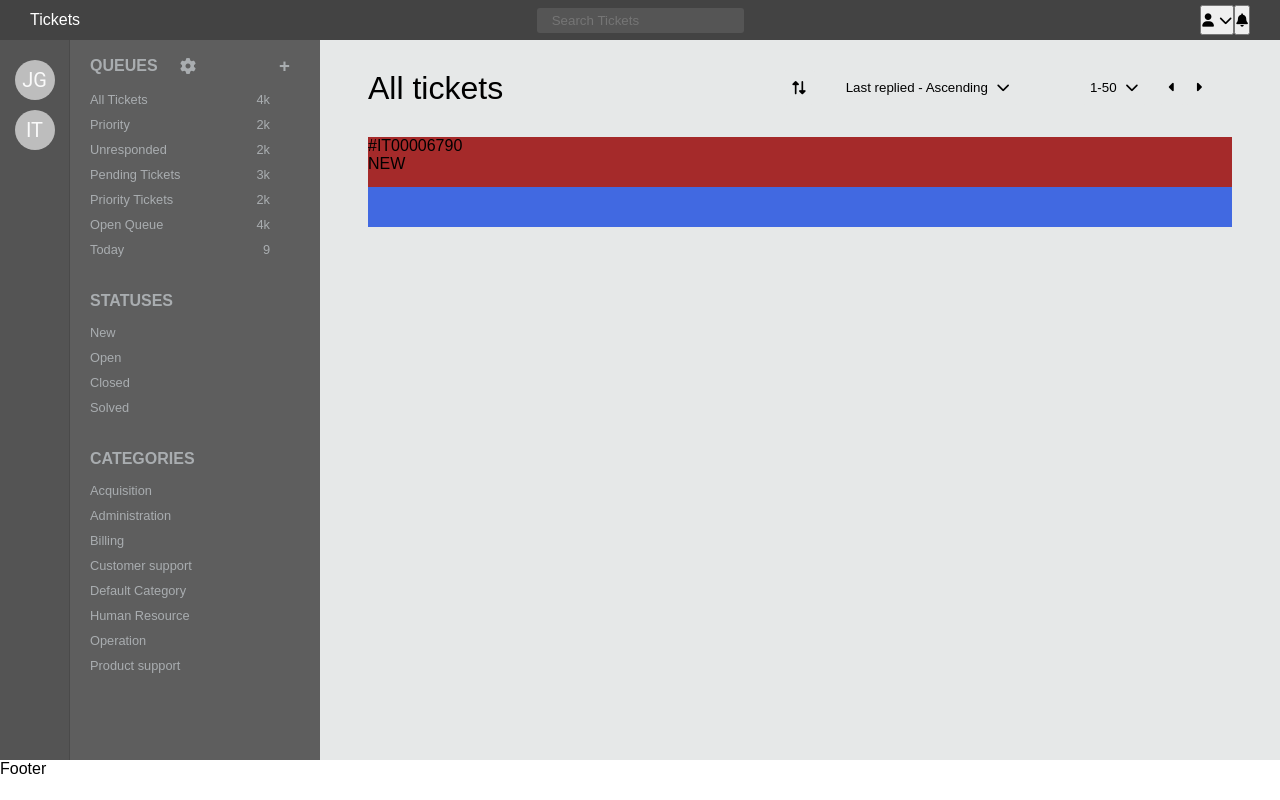
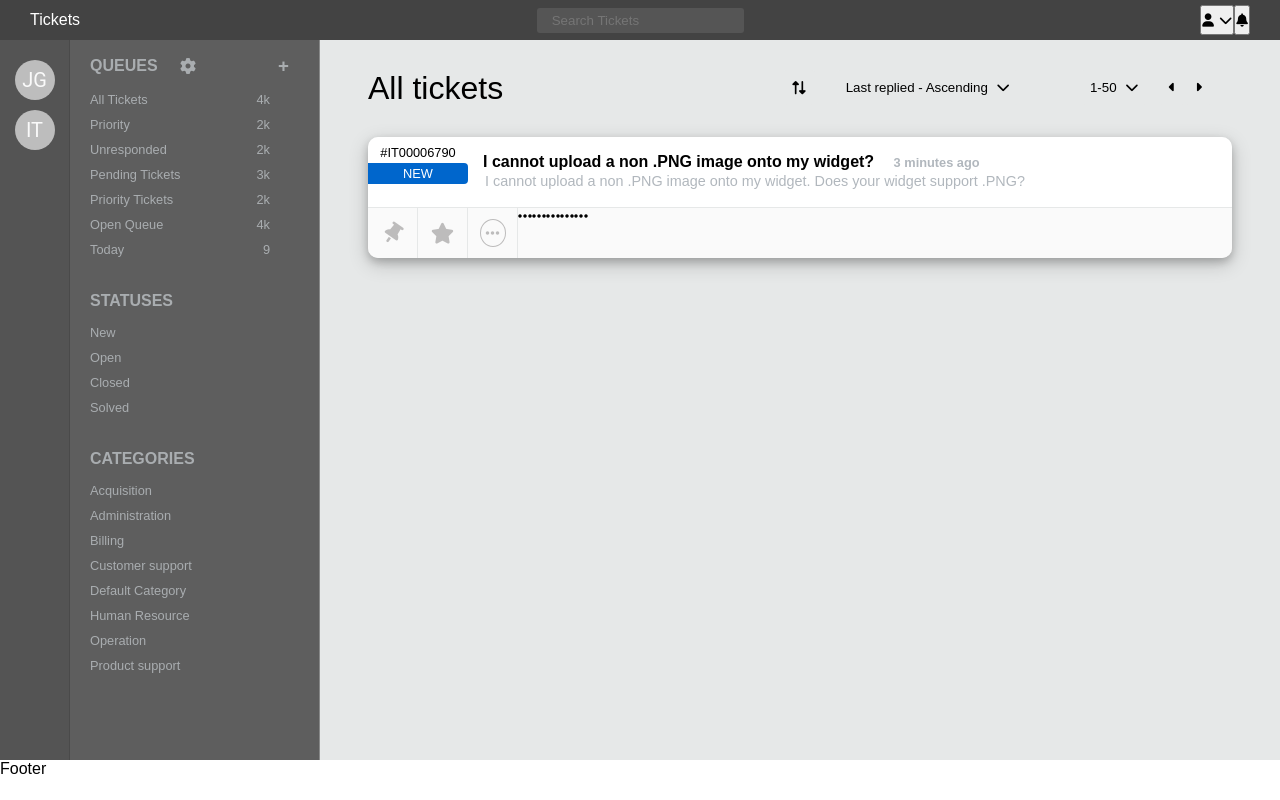
Before and after one commit to josipq97/ticket, a React (Create React App) app: page / in a window 1280 px wide. Built offline with nearby package versions, Linux system fonts and the light colour scheme.

Commit message:
finishing ticket item

```diff
--- a/src/components/MainContent/Ticket/Ticket.css
+++ b/src/components/MainContent/Ticket/Ticket.css
@@ -1,13 +1,89 @@
 .Ticket__container{
     width: 90%;
+    box-shadow: 0 4px 8px 0 rgba(0, 0, 0, 0.2), 0 6px 20px 0 rgba(0, 0, 0, 0.19);
+    border-radius: 10px;
 }
 
 .Ticket__top{
-    background-color: brown;
-    height: 50px;
+    background-color: #ffffff;
+    height: 70px;
+    border-bottom: 1px solid #e6e8e8;
+    border-top-left-radius: 10px;
+    border-top-right-radius: 10px;
+    display: flex;
+}
+.Ticket__id__container{
+    display: flex;
+    flex-direction: column;
+    width: 100px;
+    margin-top: 5px;
+}
+
+.Ticket__top__id{
+    font-size: 0.8em;
+    text-align: center;
+    padding: 3px 0px;
+}
+.Ticket__top__status{
+    font-size: 0.8em;
+    background-color: #0066cc;
+    color: white;
+    text-align: center;
+    padding: 3px 0px;
+    border-top-right-radius: 4px;
+    border-bottom-right-radius: 4px;
+}
+
+.Ticket__text__container{
+    margin-left: 15px;
+    display: flex;
+    flex-direction: column;
+    justify-content: center;
+}
+.Ticket__top__subject{
+    font-weight: bold;
+
+}
+.Ticket__top__subject span{
+    font-size: 0.8em;
+    color: #b1b7bd;
+    margin-left: 15px;
+    font-weight: 550;
+    align-self: center;
+}
+.Ticket__top__description{
+    font-size: 0.9em;
+    color: #b1b7bd;
+    padding: 2px;
 }
 
 .Ticket__bottom{
-    background-color: royalblue;
-    height: 40px;
+    display: flex;
+    background-color: #fafafa;
+    height: 50px;
+    border-bottom-left-radius: 10px;
+    border-bottom-right-radius: 10px;
 }
+
+.pinned, .favourite, .more{
+    display: flex;
+    justify-content: center;
+    align-items: center;
+    width: 50px;
+    box-sizing: border-box;
+    border-right: 1px solid #e6e8e8;
+    height: 100%;
+    color: #bdbcbc;
+}
+.more i{
+    border: 1px solid #bdbcbc;
+    border-radius: 50%;
+    padding: 5px;
+}
+.pinned i{
+    font-size: 1.3em;
+    transform: rotate(35deg)
+}
+.favourite i{
+    font-size: 1.3em;
+}
--- a/src/components/MainContent/Ticket/Ticket.js
+++ b/src/components/MainContent/Ticket/Ticket.js
@@ -5,17 +5,40 @@ const Ticket = () => {
     return (
         <div className="Ticket__container">
             <div className="Ticket__top">
-                <div className="id">
+                <div className="Ticket__id__container">
                     <p className="Ticket__top__id">#IT00006790</p>
                     <p className="Ticket__top__status">NEW</p>
                 </div>
-                <div className="text">
-
-
+                <div className="Ticket__text__container">
+                    <p className="Ticket__top__subject">I cannot upload a non .PNG image onto my widget? <span className="Ticket__top__subject__time">3 minutes ago</span></p>
+                    <p className="Ticket__top__description">I cannot upload a non .PNG image onto my widget. Does your widget support .PNG?</p>
                 </div>
-
             </div>
             <div className="Ticket__bottom">
+                <div className="pinned">
+                    <i class="fas fa-thumbtack"></i>
+                </div>
+                <div className="favourite">
+                    <i class="fas fa-star"></i>
+                </div>
+                <div className="more">
+                    <i class="fas fa-ellipsis-h"></i>
+                </div>
+                <div className="assignedTo">
+                    <i class="fas fa-ellipsis-h"></i>
+                </div>
+                <div className="raisedBy">
+                    <i class="fas fa-ellipsis-h"></i>
+                </div>
+                <div className="priority">
+                    <i class="fas fa-ellipsis-h"></i>
+                </div>
+                <div className="category">
+                    <i class="fas fa-ellipsis-h"></i>
+                </div>
+                <div className="due">
+                    <i class="fas fa-ellipsis-h"></i>
+                </div>
 
             </div>
         </div>
@@ -23,6 +46,3 @@ const Ticket = () => {
 }
 
 export default Ticket;
-
-
-//Zavrsi ticket item
--- a/src/components/Queues/Queues.css
+++ b/src/components/Queues/Queues.css
@@ -4,6 +4,7 @@
     color: #A9ADB0;
     overflow: auto;
     box-sizing: border-box;
+    border-right: 1px solid #888989;
 }
 
 .Queues__container header{
```
